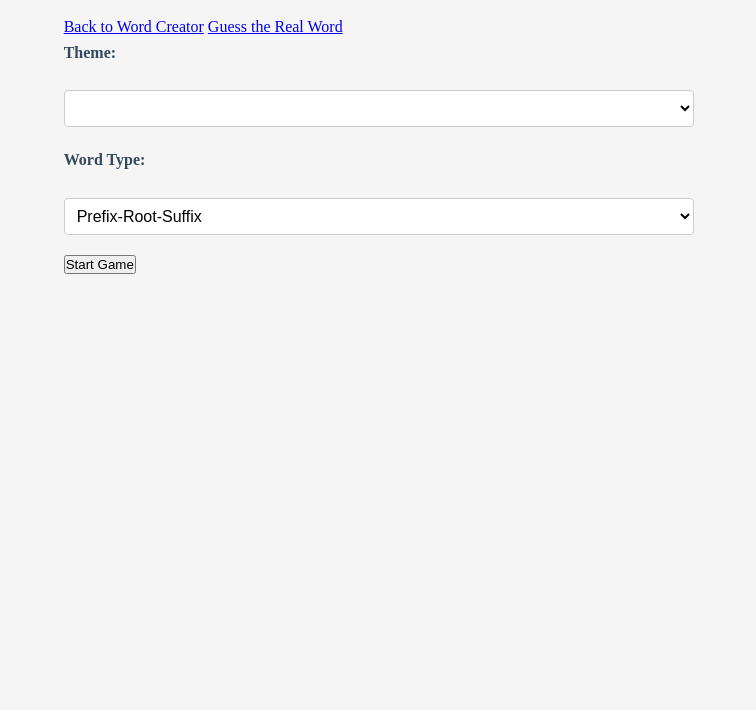
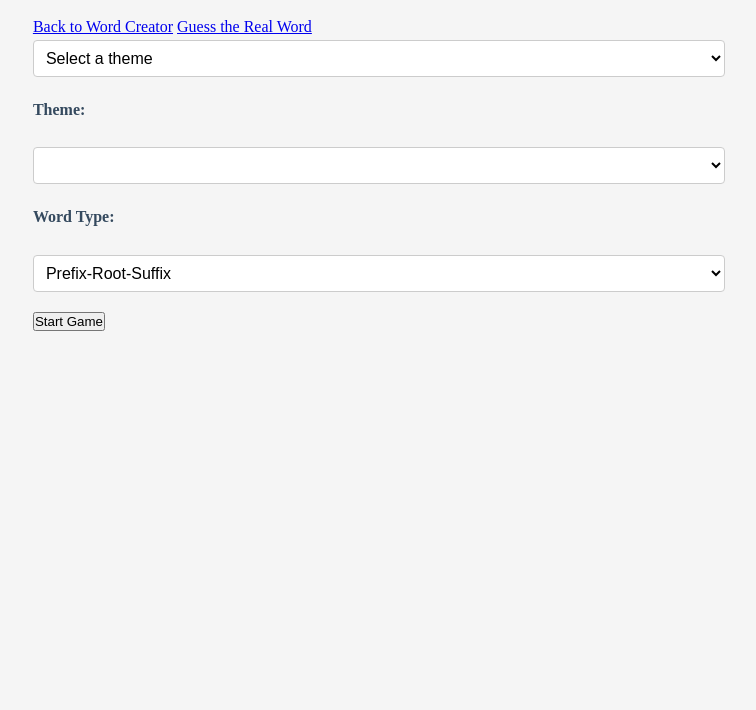
Before and after one commit to kappter/word, a plain HTML site: page game.html in a window 1280 px wide. Shown: the part 90-800 px from the top of the page, without its empty margins (261-1017 px from the left). Drawn offline with Linux system fonts and the light colour scheme.

Commit message:
Update game.html

```diff
--- a/game.html
+++ b/game.html
@@ -55,6 +55,9 @@
         <div id="loading-game" class="hidden">Loading game data...</div>
 
         <div class="controls">
+                <select id="theme-dropdown">
+    <option value="" disabled selected>Select a theme</option>
+</select>
             <label for="gameThemeType">Theme:</label>
             <select id="gameThemeType"></select>
             <label for="gamePermutationType">Word Type:</label>
```
